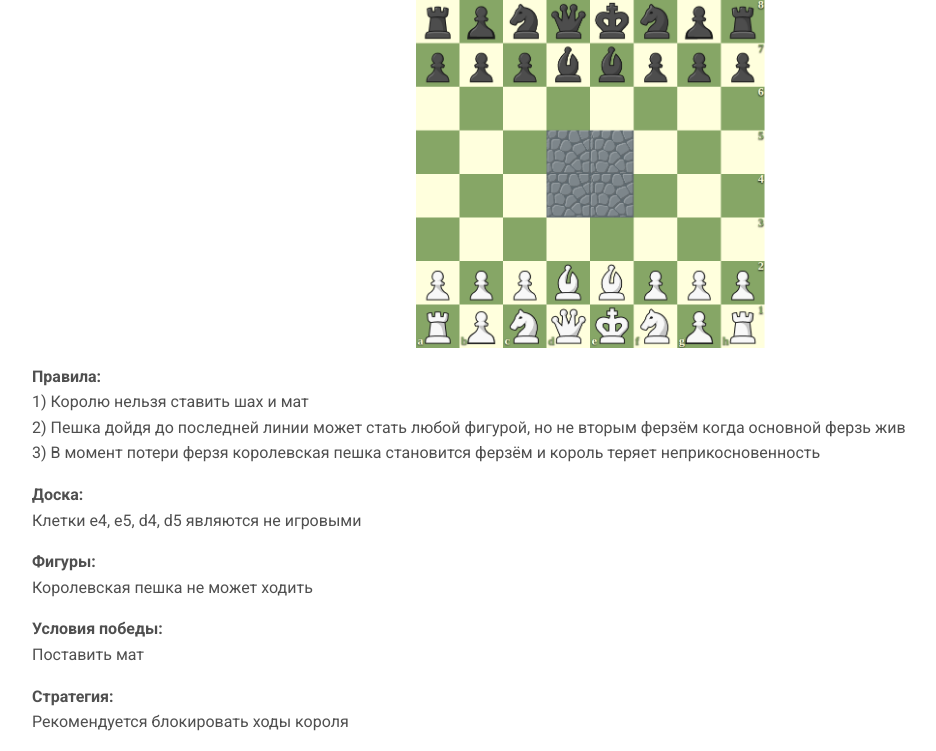
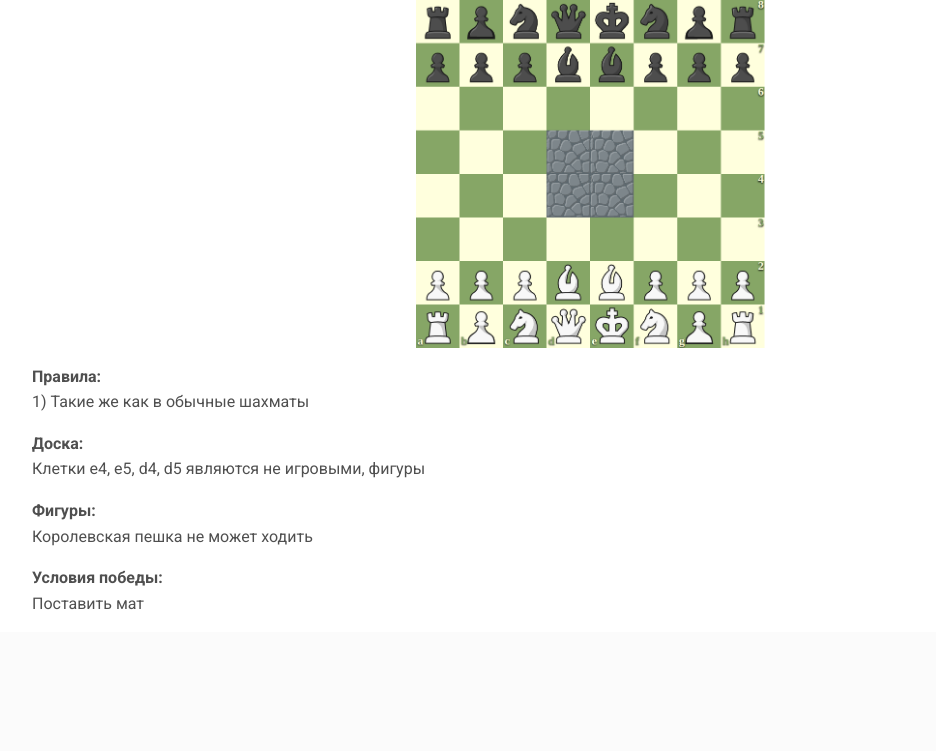
Before and after one commit to DmitriyBessalov/buddhachess, a FastAPI app: page /1/docs/flang in a window 1280 px wide. Shown: the part 187-938 px from the top of the page, without its empty margins (50-986 px from the left). After the commit the page ends 797 px from the top, so only its background shows below. Run offline with FastAPI, Linux system fonts and the light colour scheme; parts of the project's set-up code (start-up, migrations or seed data) failed here and were passed over; some libraries are stand-ins or nearby versions.

Commit message:
update docs

```diff
--- a/templates/base.html
+++ b/templates/base.html
@@ -1,5 +1,5 @@
 <!DOCTYPE html>
-<html lang="ru">
+<html lang="ru" id="html">
 <head>
   <meta charset="UTF-8">
   {% block title %}
@@ -11,7 +11,6 @@
   <link rel="stylesheet" href="/static/libs/fontawesome/css/all.min.css">
   <link rel="stylesheet" href="/static/css/style.css">
   <script type="text/javascript" src="/static/js/web.js"></script>
-
 </head>
 <body>
 <!-- Navbar -->
--- a/templates/docs/docs.html
+++ b/templates/docs/docs.html
@@ -31,13 +31,11 @@
       которые
       приводят к военным столкновениям!
     </p>
+
     <p>
-      Одной из особенностей является, также, почти полное исключение ничьих.
-      <a style="display:block">
-      По словам братьев по разуму, очень большое
+      Одной из особенностей является, также, почти полное исключение ничьих. По словам братьев по разуму, очень большое
       количество ничьих на традиционных шахматных турнирах является четким показателем того, что эра традиционных шахмат
       закончена, этот эгрегор энергетически уже исчерпал себя, выполнив те цели, которые были поставлены перед ним при
       передаче нам «старых» правил в древности.
-      </a>
     </p>
   {% endblock %}
--- a/templates/docs/flang.html
+++ b/templates/docs/flang.html
@@ -18,14 +18,12 @@
 
   <p>
     <strong>Правила:</strong><br>
-    1) Королю нельзя ставить шах и мат<br>
-    2) Пешка дойдя до последней линии может стать любой фигурой, но не вторым ферзём когда основной ферзь жив<br>
-    3) В момент потери ферзя королевская пешка становится ферзём и король теряет неприкосновенность
+    1) Такие же как в обычные шахматы
   </p>
 
   <p>
     <strong>Доска:</strong><br>
-    Клетки e4, e5, d4, d5 являются не игровыми
+    Клетки e4, e5, d4, d5 являются не игровыми, фигуры
   </p>
 
   <p>
@@ -37,11 +35,6 @@
     <strong>Условия победы:</strong><br>
     Поставить мат
   </p>
-
-  <p>
-    <strong>Стратегия:</strong><br>
-    Рекомендуется блокировать ходы короля
-  </p>
 </div>
 
 {% endblock %}
```
